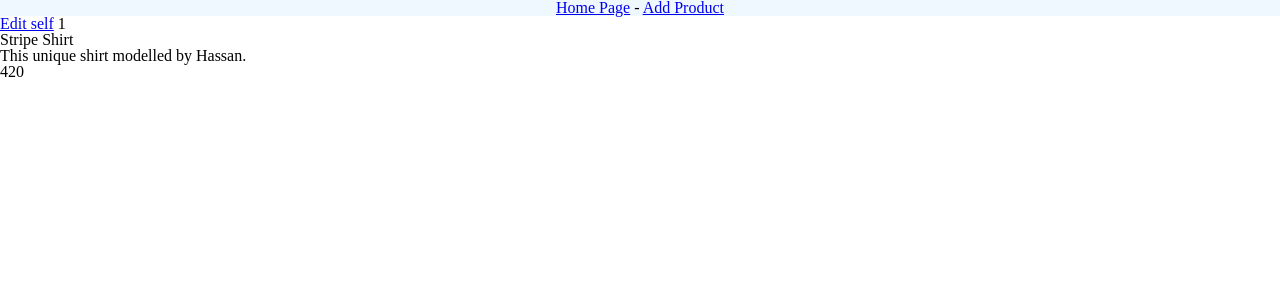
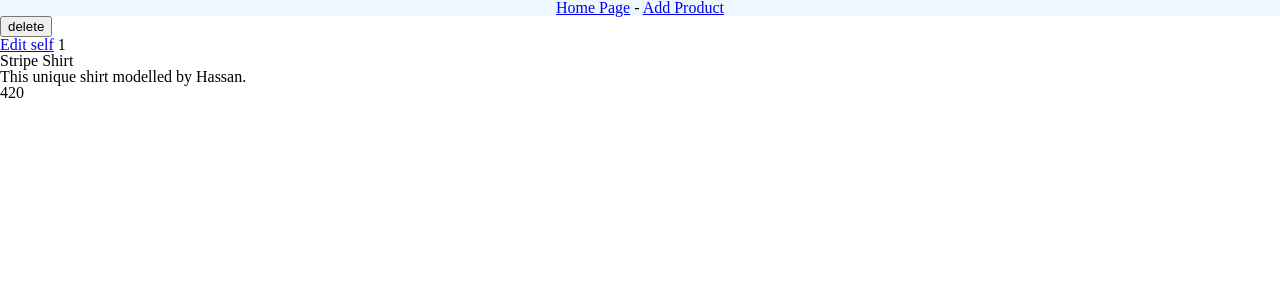
Before and after one commit to cindychea/rainforest, a Django app: page /product/1 in a window 1280 px wide. Shown: the top 300 px of the page. Run offline with Django 3.2, Linux system fonts and the light colour scheme; data comes from the database, SQL or seed files in the repository; some libraries are stand-ins or nearby versions.

Commit message:
created delete button

```diff
--- a/rainforest/rainforest/templates/product.html
+++ b/rainforest/rainforest/templates/product.html
@@ -1,5 +1,12 @@
 {% extends 'base.html'%}
 {% block content %}
+
+<form method='post' action="{% url 'delete_product' id=product.id %}">
+    {% csrf_token %}
+    <input type='submit', value="delete">
+    </form>
+
+
 <a href="{% url 'edit_product' id=product.id %}">Edit self</a>
 {{ product.id }} <br>
 {{ product.name }} <br>
--- a/rainforest/rainforest/urls.py
+++ b/rainforest/rainforest/urls.py
@@ -25,5 +25,5 @@ urlpatterns = [
     path('product/create', create_product, name='create_product'),
     path('product/edit/<int:id>', edit_product, name='edit_product'),
     path('product/update/<int:id>', update_product, name='update_product'),
-
+    path('product/delete/<int:id>', delete_product, name='delete_product'),
 ]
--- a/rainforest/rainforest/views.py
+++ b/rainforest/rainforest/views.py
@@ -61,3 +61,10 @@ def update_product(request, id):
             'product_id': id,
             'error_msg': 'You have invalid form, try again!'
         })
+
+def delete_product(request, id):
+    product = Product.objects.get(id=id)
+    product.delete()
+    context = {'delete_msg': f'You have deleted {product.name}'}
+    response = render(request, 'index.html', context)
+    return HttpResponseRedirect(response)
```
Also changed, not shown: rainforest/rainforest/forms.py (line endings or trailing spaces).
